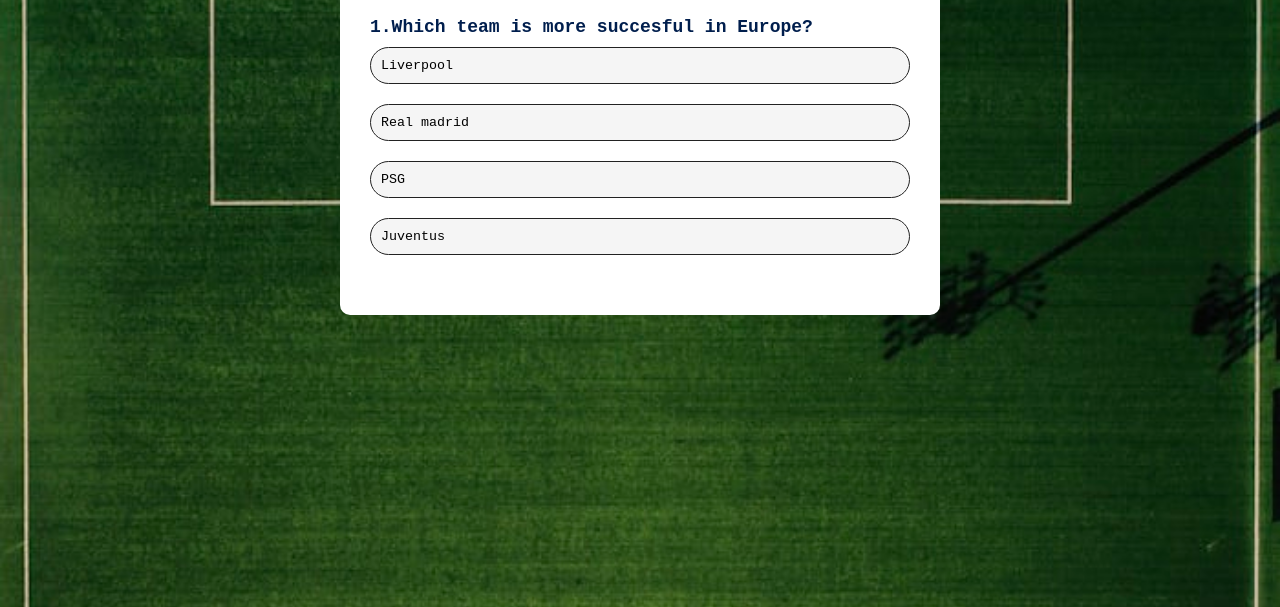
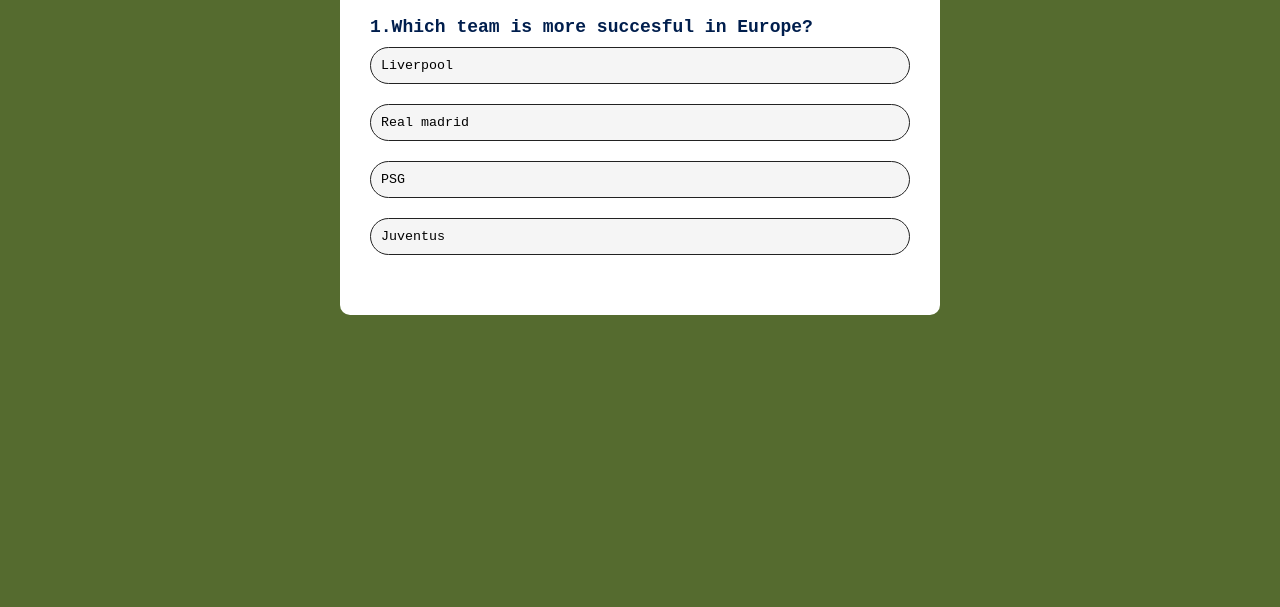
Before and after one commit to joelmuneiwa/quizGame, a plain HTML site: page index.html in a window 1280 px wide. Shown: the part 193-800 px from the top of the page. Drawn offline with Linux system fonts and the light colour scheme.

Commit message:
Update style.css

```diff
--- a/style.css
+++ b/style.css
@@ -6,8 +6,7 @@
 }
 
 body{
-   background-image: url("/Football.jpeg");
-   background-size: cover;
+   background-color: darkolivegreen;
 }
 
 .app{
```
